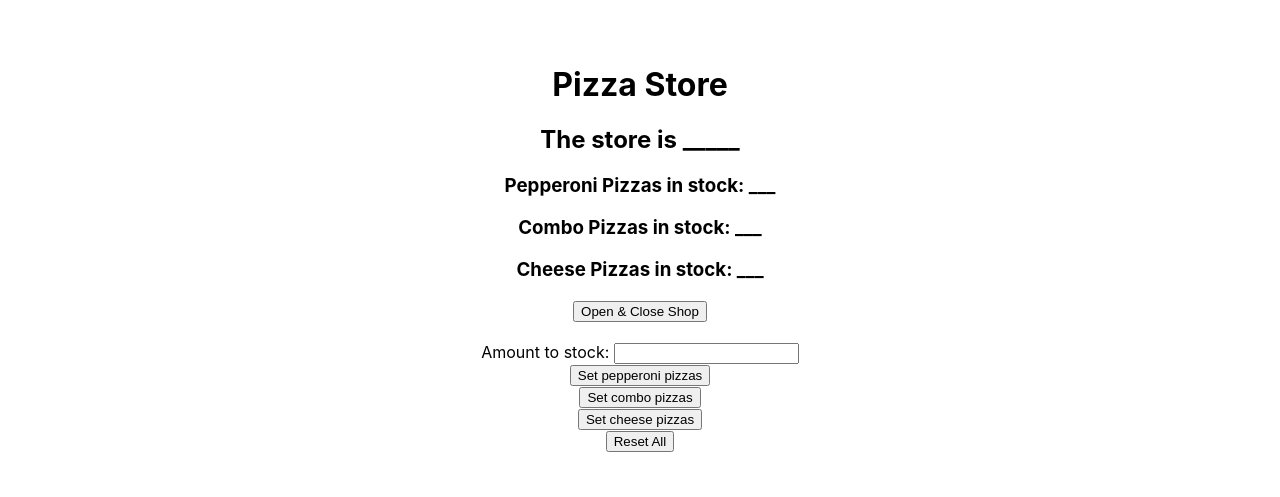
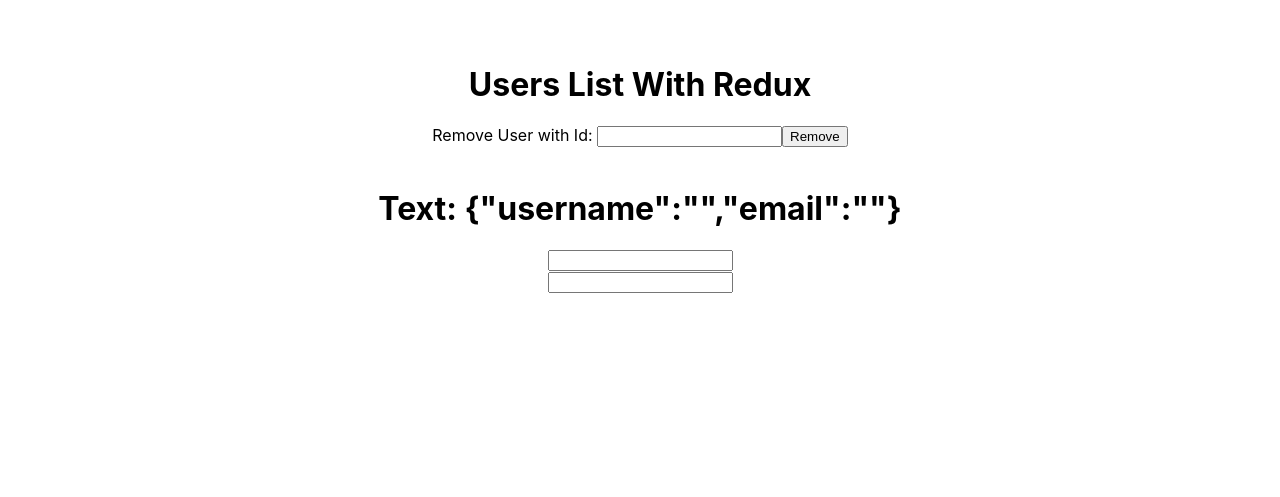
Before and after one commit to Tai-Huynh-1/web-winter, a React (Create React App) app in the folder class/my-app/: page / in a window 1280 px wide. Shown: the part 330-827 px from the top of the page. After the commit the page ends 800 px from the top, so only its background shows below. Built offline with nearby package versions, Linux system fonts and the light colour scheme.

Commit message:
day 25: pizza store & user list with redux

```diff
--- a/class/my-app/src/App.jsx
+++ b/class/my-app/src/App.jsx
@@ -20,6 +20,7 @@
 import Toggle from "./components/Toggle";
 import Users from "./components/Users";
 import UsersB from "./components/UsersB";
+import UsersC from "./components/UsersC";
 
 function App() {
 	const element4 = <NameTag name="Bob" age={15} />;
@@ -40,7 +41,7 @@
 				<ClockB />
 
 				<br />
-				<PizzaStore />
+				<UsersC />
 
 				<br />
 				<ControlledFunc />
--- a/class/my-app/src/components/ClockB.jsx
+++ b/class/my-app/src/components/ClockB.jsx
@@ -25,8 +25,6 @@
 		};
 	}, []);
 
-	console.log("rerender");
-
 	return (
 		<div>
 			<h1>Hello, World! This is Clock B</h1>
--- a/class/my-app/src/components/PizzaStore.jsx
+++ b/class/my-app/src/components/PizzaStore.jsx
@@ -1,39 +1,80 @@
 import React from "react";
+import { useState } from "react";
+import { useDispatch, useSelector } from "react-redux";
+import { openClose, resetAll, setCheese, setCombo, setPepperoni } from "../redux/pizza/pizzaActions";
 
 const PizzaStore = () => {
-	const handleSetPepperoni = () => {
-		// set the value of pepperoni pizza in stock
+	const [quantity, setQuantity] = useState(0);
+	const dispatch = useDispatch();
+	const pizzaStore = useSelector((state) => state.pizza);
+
+	const handleChange = (e) => {
+		setQuantity(e.target.value);
+	};
+
+	const handleOpenClose = () => {
+		dispatch(openClose());
+	};
+
+	const handleSetPizzas = (e) => {
+		const { name } = e.target;
+		// set the value of pizza in stock
+		const action = name === "pepperoni" ? setPepperoni(quantity) : name === "combo" ? setCombo(quantity) : setCheese(quantity);
+
+		// let action;
+		// if (name === "pepperoni") {
+		// 	action = setPepperoni(quantity);
+		// } else if (name === "combo") {
+		// 	action = setCombo(quantity);
+		// } else {
+		// 	action = setCheese(quantity);
+		// }
+
+		dispatch(action);
+
 		// then reset the input field to 0 (default should be 0)
+		setQuantity(0);
+	};
+
+	const handleResetAll = () => {
+		const action = resetAll();
+		dispatch(action);
 	};
 
 	return (
 		<div>
 			<h1>Pizza Store</h1>
 			{/* Make this dynamic based on the isOpen property of pizza store */}
-			<h2>The store is _____</h2>
-			<h3>Pepperoni Pizzas in stock: ___</h3>
-			<h3>Combo Pizzas in stock: ___</h3>
-			<h3>Cheese Pizzas in stock: ___</h3>
+			<h2>The store is {pizzaStore.isOpen ? "Open" : "Closed"}</h2>
+			<h3>Pepperoni Pizzas in stock: {pizzaStore.pepperoni}</h3>
+			<h3>Combo Pizzas in stock: {pizzaStore.combo}</h3>
+			<h3>Cheese Pizzas in stock: {pizzaStore.cheese}</h3>
 
-			<button>Open & Close Shop</button>
+			<button onClick={handleOpenClose}>Open & Close Shop</button>
 			<br />
 			<br />
 
 			<label>
-				Amount to stock: <input type="number" />
+				Amount to stock: <input name="quantity" type="number" value={quantity} onChange={handleChange} />
 			</label>
 
 			<br />
 			{/* This will set the amount of pepperoni pizza in stock for the day */}
-			<button>Set pepperoni pizzas</button>
+			<button name="pepperoni" onClick={handleSetPizzas}>
+				Set pepperoni pizzas
+			</button>
 			<br />
 			{/* This will set the amount of combo pizza in stock for the day */}
-			<button>Set combo pizzas</button>
+			<button name="combo" onClick={handleSetPizzas}>
+				Set combo pizzas
+			</button>
 			<br />
 			{/* This will set the amount of cheese pizza in stock for the day */}
-			<button>Set cheese pizzas</button>
+			<button name="cheese" onClick={handleSetPizzas}>
+				Set cheese pizzas
+			</button>
 			<br />
-			<button>Reset All</button>
+			<button onClick={handleResetAll}>Reset All</button>
 		</div>
 	);
 };
--- /dev/null
+++ b/class/my-app/src/components/UsersC.jsx
@@ -0,0 +1,20 @@
+import React from "react";
+
+/**
+ * A component that fetches a list of user from "https://jsonplaceholder.typicode.com/users" then stores it inside redux.
+ * @returns A list of users.
+ */
+const UsersC = () => {
+	return (
+		<div>
+			<h1>Users List With Redux</h1>
+			<label>
+				Remove User with Id: <input type="number" />
+			</label>
+			<button>Remove</button>
+			{/* Render out that list of users */}
+		</div>
+	);
+};
+
+export default UsersC;
--- a/class/my-app/src/redux/balance/balanceReducer.js
+++ b/class/my-app/src/redux/balance/balanceReducer.js
@@ -9,7 +9,7 @@
  * @returns The new state.
  */
 const balanceReducer = (state = initialState, action) => {
-	console.log(action.type);
+	console.log("balance reducer running");
 	switch (action.type) {
 		case DEPOSIT:
 			return state + parseInt(action.payload);
--- a/class/my-app/src/redux/pizza/pizzaReducer.js
+++ b/class/my-app/src/redux/pizza/pizzaReducer.js
@@ -8,6 +8,7 @@
 };
 
 const pizzaReducer = (state = initalState, action) => {
+	console.log("pizza reducer running");
 	switch (action.type) {
 		case OPENCLOSE:
 			return { ...state, isOpen: !state.isOpen };
@@ -16,13 +17,18 @@
 			return { ...state, pepperoni: parseInt(action.payload) };
 
 		case SET_COMBO:
-			return;
+			return { ...state, combo: parseInt(action.payload) };
 
 		case SET_CHEESE:
-			return;
+			return { ...state, cheese: parseInt(action.payload) };
 
 		case RESET_ALL:
-			return;
+			return {
+				isOpen: false,
+				pepperoni: 0,
+				combo: 0,
+				cheese: 0,
+			};
 
 		default:
 			return state;
--- /dev/null
+++ b/class/my-app/src/redux/usersC/userCTypes.js
@@ -0,0 +1 @@
+export const SET_USERS = "SET_USERS";
```
Also changed, not shown: class/my-app/src/redux/usersC/userCActions.js (added), class/my-app/src/redux/usersC/userCReducer.js (added).
